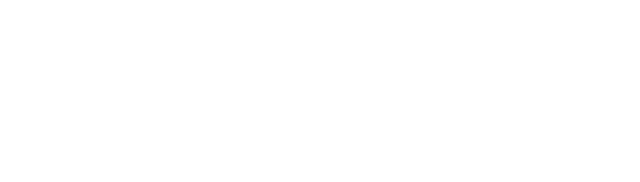
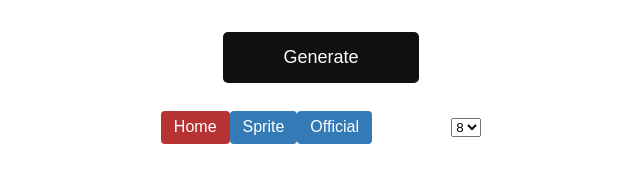
Before and after one commit to LLLsPlayground/LLLsPlayground.github.io, a plain HTML site: page index.html in a window 1280 px wide. Shown: the whole page, without its empty margins (319-959 px from the left). Drawn offline with Linux system fonts and the light colour scheme.

Commit message:
Update index.html

```diff
--- a/index.html
+++ b/index.html
@@ -5,7 +5,7 @@
     <link rel="icon" href="/favicon.ico">
     <meta name="viewport" content="width=device-width, initial-scale=1.0">
     <title>Pokémon Generator</title>
-    <script type="module" crossorigin src="/assets/index-949dd784.js"></script>
+    <script type="module" crossorigin src="/assets/index-fe8775cc.js"></script>
     <link rel="stylesheet" href="/assets/index-307c8d45.css">
   </head>
   <body>
```
